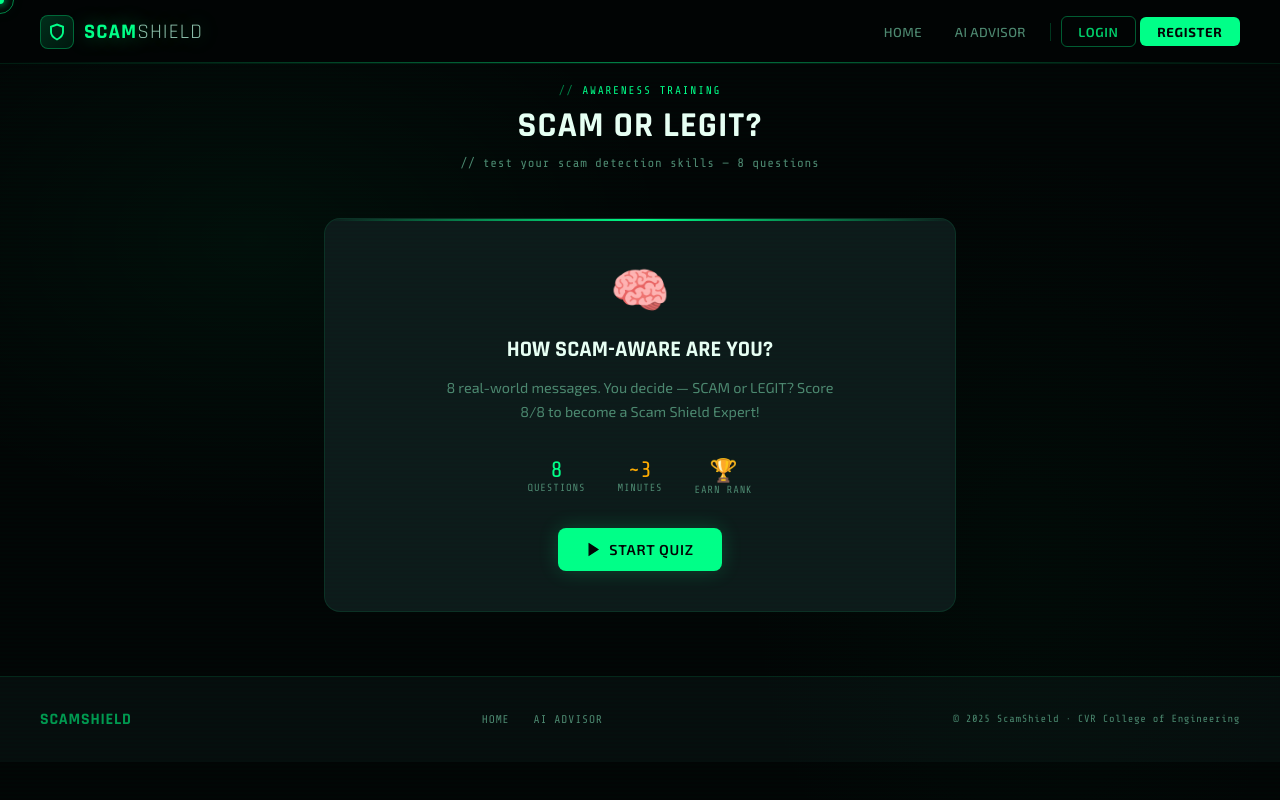
After one commit to ashuthoshkumar/scamshield, a Flask app: page /quiz in a window 1280 px wide. The commit adds this page. Run offline with Flask 3, Linux system fonts and the light colour scheme; parts of the project's set-up code (start-up, migrations or seed data) failed here and were passed over.

Commit message:
feature: scam awareness quiz

```diff
--- a/app.py
+++ b/app.py
@@ -362,6 +362,10 @@ def image_result():
                            translated_text=data['translated_text'],
                            user=session.get('user'))
 
+@app.route('/quiz')
+def quiz():
+    return render_template('quiz.html')
+
 # ─── CHATBOT PAGE ────────────────────────────────────────
 @app.route('/chatbot')
 def chatbot():
--- a/templates/index.html
+++ b/templates/index.html
@@ -74,6 +74,7 @@
   </a>
   <div class="nav-links">
     <a href="/chatbot" class="nav-link">AI Advisor</a>
+    <a href="/quiz" class="nav-link">Scam Quiz</a>
     <a href="/admin" class="nav-link">Admin</a>
     <div class="nav-divider"></div>
     {% if session.get('user') %}
--- /dev/null
+++ b/templates/quiz.html
@@ -0,0 +1,320 @@
+<!DOCTYPE html>
+<html lang="en">
+<head>
+<meta charset="UTF-8"/><meta name="viewport" content="width=device-width, initial-scale=1.0"/>
+<title>Scam Awareness Quiz — ScamShield</title>
+<link rel="stylesheet" href="{{ url_for('static', filename='css/style.css') }}"/>
+<style>
+.quiz-wrap{max-width:680px;margin:0 auto;padding:84px 1.5rem 4rem;}
+.quiz-hero{text-align:center;margin-bottom:3rem;}
+.quiz-card{background:var(--card);border:1px solid var(--border);border-radius:16px;padding:2rem;position:relative;overflow:hidden;display:none;}
+.quiz-card.active{display:block;animation:fadeUp .4s ease;}
+.quiz-card::before{content:'';position:absolute;top:0;left:0;right:0;height:2px;background:linear-gradient(90deg,transparent,var(--green),transparent);}
+.q-num{font-family:var(--mono);font-size:.7rem;color:var(--green3);letter-spacing:.1em;text-transform:uppercase;margin-bottom:.75rem;}
+.q-text{font-family:var(--head);font-size:1.25rem;font-weight:700;color:var(--text1);line-height:1.4;margin-bottom:.5rem;}
+.q-context{font-size:.85rem;color:var(--text3);margin-bottom:1.75rem;line-height:1.6;font-style:italic;padding:10px 14px;background:var(--black3);border-radius:8px;border-left:3px solid var(--border3);}
+.options{display:flex;flex-direction:column;gap:10px;}
+.opt-btn{
+  width:100%;text-align:left;padding:1rem 1.25rem;
+  background:var(--black3);border:1px solid var(--border);
+  border-radius:10px;cursor:none;
+  font-family:var(--body);font-size:.9rem;color:var(--text2);
+  transition:all .2s;display:flex;align-items:center;gap:12px;
+}
+.opt-btn:hover:not(:disabled){border-color:var(--border3);color:var(--green);background:var(--greendim);}
+.opt-btn.correct{background:rgba(0,255,136,.1);border-color:var(--green);color:var(--green);}
+.opt-btn.wrong{background:rgba(255,61,90,.1);border-color:var(--red);color:var(--red);}
+.opt-btn:disabled{cursor:not-allowed;}
+.opt-letter{width:28px;height:28px;border-radius:6px;background:var(--card2);border:1px solid var(--border);display:flex;align-items:center;justify-content:center;font-family:var(--mono);font-size:.75rem;color:var(--text3);flex-shrink:0;transition:all .2s;}
+.opt-btn.correct .opt-letter{background:rgba(0,255,136,.2);border-color:var(--green);color:var(--green);}
+.opt-btn.wrong .opt-letter{background:rgba(255,61,90,.2);border-color:var(--red);color:var(--red);}
+.explanation{display:none;margin-top:1.25rem;padding:1rem 1.25rem;border-radius:10px;font-size:.875rem;line-height:1.7;}
+.explanation.show{display:block;animation:fadeUp .3s ease;}
+.exp-safe{background:rgba(0,255,136,.06);border:1px solid var(--border3);color:var(--text2);}
+.exp-danger{background:rgba(255,61,90,.06);border:1px solid rgba(255,61,90,.25);color:var(--text2);}
+.progress-bar-wrap{height:4px;background:rgba(255,255,255,.05);border-radius:2px;margin-bottom:1.5rem;overflow:hidden;}
+.progress-bar-fill{height:100%;background:linear-gradient(90deg,var(--green3),var(--green));border-radius:2px;transition:width .5s ease;}
+.score-card{background:var(--card);border:1px solid var(--border);border-radius:16px;padding:2.5rem;text-align:center;display:none;}
+.score-card.show{display:block;animation:fadeUp .5s ease;}
+.score-num{font-family:var(--mono);font-size:4rem;font-weight:700;margin-bottom:8px;}
+.score-label{font-family:var(--head);font-size:1.4rem;font-weight:700;text-transform:uppercase;letter-spacing:.04em;margin-bottom:1rem;}
+.score-breakdown{display:grid;grid-template-columns:repeat(3,1fr);gap:10px;margin:1.5rem 0;}
+.sb-item{background:var(--black3);border:1px solid var(--border);border-radius:10px;padding:1rem;}
+.sb-num{font-family:var(--mono);font-size:1.5rem;font-weight:700;margin-bottom:4px;}
+.sb-lbl{font-family:var(--mono);font-size:.6rem;color:var(--text3);letter-spacing:.08em;text-transform:uppercase;}
+@keyframes fadeUp{from{opacity:0;transform:translateY(12px)}to{opacity:1;transform:translateY(0)}}
+</style>
+</head>
+<body class="animated-bg">
+<div class="scanline"></div>
+<div class="cursor" id="cursor"></div><div class="cursor-ring" id="cursor-ring"></div>
+<nav>
+  <a href="/" class="nav-brand"><div class="nav-logo-box"><svg viewBox="0 0 24 24" fill="none" stroke="currentColor" stroke-width="2.5" stroke-linecap="round"><path d="M12 22s8-4 8-10V5l-8-3-8 3v7c0 6 8 10 8 10z"/></svg></div><span class="nav-brand-name">SCAM<span>SHIELD</span></span></a>
+  <div class="nav-links">
+    <a href="/" class="nav-link">Home</a>
+    <a href="/chatbot" class="nav-link">AI Advisor</a>
+    <div class="nav-divider"></div>
+    {% if session.get('user') %}
+      <a href="/dashboard" class="nav-btn-out">Dashboard</a>
+      <a href="/logout" class="nav-link">Logout</a>
+    {% else %}
+      <a href="/login" class="nav-btn-out">Login</a>
+      <a href="/register" class="nav-btn-solid">Register</a>
+    {% endif %}
+  </div>
+</nav>
+
+<div class="quiz-wrap">
+  <div class="quiz-hero">
+    <div class="sec-label" style="justify-content:center;">Awareness Training</div>
+    <div style="font-family:var(--head);font-size:2.2rem;font-weight:800;text-transform:uppercase;letter-spacing:.03em;margin-bottom:.5rem;">Scam or Legit?</div>
+    <div style="font-family:var(--mono);font-size:.78rem;color:var(--text3);letter-spacing:.06em;">// test your scam detection skills — 8 questions</div>
+  </div>
+
+  <!-- START CARD -->
+  <div id="start-card" style="background:var(--card);border:1px solid var(--border);border-radius:16px;padding:2.5rem;text-align:center;position:relative;overflow:hidden;">
+    <div style="position:absolute;top:0;left:0;right:0;height:2px;background:linear-gradient(90deg,transparent,var(--green),transparent);"></div>
+    <div style="font-size:3rem;margin-bottom:1rem;">🧠</div>
+    <div style="font-family:var(--head);font-size:1.4rem;font-weight:700;text-transform:uppercase;margin-bottom:.75rem;">How Scam-Aware Are You?</div>
+    <div style="font-size:.9rem;color:var(--text3);max-width:400px;margin:0 auto 2rem;line-height:1.7;">8 real-world messages. You decide — SCAM or LEGIT? Score 8/8 to become a Scam Shield Expert!</div>
+    <div style="display:flex;justify-content:center;gap:2rem;margin-bottom:2rem;flex-wrap:wrap;">
+      <div style="text-align:center;"><div style="font-family:var(--mono);font-size:1.4rem;color:var(--green);">8</div><div style="font-family:var(--mono);font-size:.65rem;color:var(--text3);letter-spacing:.08em;">QUESTIONS</div></div>
+      <div style="text-align:center;"><div style="font-family:var(--mono);font-size:1.4rem;color:var(--amber);">~3</div><div style="font-family:var(--mono);font-size:.65rem;color:var(--text3);letter-spacing:.08em;">MINUTES</div></div>
+      <div style="text-align:center;"><div style="font-family:var(--mono);font-size:1.4rem;color:var(--blue);">🏆</div><div style="font-family:var(--mono);font-size:.65rem;color:var(--text3);letter-spacing:.08em;">EARN RANK</div></div>
+    </div>
+    <button onclick="startQuiz()" class="btn btn-primary btn-lg">
+      <svg width="15" height="15" fill="none" viewBox="0 0 24 24" stroke="currentColor" stroke-width="2"><polygon points="5 3 19 12 5 21 5 3" fill="currentColor"/></svg>
+      Start Quiz
+    </button>
+  </div>
+
+  <!-- PROGRESS -->
+  <div id="progress-wrap" style="display:none;margin-top:1.5rem;">
+    <div style="display:flex;justify-content:space-between;align-items:center;margin-bottom:6px;">
+      <span style="font-family:var(--mono);font-size:.68rem;color:var(--text3);letter-spacing:.06em;">QUESTION <span id="q-current">1</span> OF 8</span>
+      <span style="font-family:var(--mono);font-size:.68rem;color:var(--green);letter-spacing:.06em;">SCORE: <span id="q-score">0</span></span>
+    </div>
+    <div class="progress-bar-wrap"><div class="progress-bar-fill" id="progress-fill" style="width:0%;"></div></div>
+  </div>
+
+  <!-- QUIZ QUESTIONS -->
+  <div id="quiz-container"></div>
+
+  <!-- SCORE CARD -->
+  <div class="score-card" id="score-card">
+    <div style="position:absolute;top:0;left:0;right:0;height:2px;background:linear-gradient(90deg,transparent,var(--green),transparent);"></div>
+    <div id="score-emoji" style="font-size:3.5rem;margin-bottom:.75rem;"></div>
+    <div class="score-num" id="final-score"></div>
+    <div class="score-label" id="score-label"></div>
+    <div id="score-desc" style="font-size:.88rem;color:var(--text3);max-width:400px;margin:0 auto 1.5rem;line-height:1.7;"></div>
+    <div class="score-breakdown">
+      <div class="sb-item"><div class="sb-num c-green" id="sb-correct">0</div><div class="sb-lbl">Correct</div></div>
+      <div class="sb-item"><div class="sb-num c-red" id="sb-wrong">0</div><div class="sb-lbl">Wrong</div></div>
+      <div class="sb-item"><div class="sb-num c-amber" id="sb-pct">0%</div><div class="sb-lbl">Accuracy</div></div>
+    </div>
+    <div style="display:flex;gap:10px;justify-content:center;flex-wrap:wrap;">
+      <button onclick="restartQuiz()" class="btn btn-primary btn-lg">Try Again</button>
+      <a href="/" class="btn btn-outline btn-lg">Scan Real Messages</a>
+      <a href="/chatbot" class="btn btn-ghost btn-lg">Ask AI Advisor</a>
+    </div>
+  </div>
+</div>
+
+<footer><div class="footer-brand">SCAMSHIELD</div><div class="footer-links"><a href="/" class="footer-link">Home</a><a href="/chatbot" class="footer-link">AI Advisor</a></div><div class="footer-copy">© 2025 ScamShield · CVR College of Engineering</div></footer>
+
+<script>
+// Cursor
+const cursor=document.getElementById('cursor'),ring=document.getElementById('cursor-ring');
+let mx=0,my=0,rx=0,ry=0;
+document.addEventListener('mousemove',e=>{mx=e.clientX;my=e.clientY;cursor.style.left=mx+'px';cursor.style.top=my+'px';});
+(function ar(){rx+=(mx-rx)*.12;ry+=(my-ry)*.12;ring.style.left=rx+'px';ring.style.top=ry+'px';requestAnimationFrame(ar);})();
+
+// Quiz Data
+const questions = [
+  {
+    text: "Is this message a SCAM or LEGIT?",
+    context: "SMS received: 'Dear SBI customer, your account has been SUSPENDED due to unusual activity. Update KYC immediately at: bit.ly/sbi-kyc-now or your account will be permanently blocked in 24 hours.'",
+    options: ["🚨 SCAM — This is fraud", "✅ LEGIT — Looks genuine"],
+    correct: 0,
+    explanation: "⚠️ SCAM! Real banks NEVER send KYC update links via SMS. The bit.ly short link is a phishing trap. Urgency language ('24 hours', 'SUSPENDED') is a classic scam tactic."
+  },
+  {
+    text: "Is this message a SCAM or LEGIT?",
+    context: "WhatsApp message: 'CONGRATULATIONS! You have been selected as the LUCKY WINNER of ₹25,00,000 in Amazon Mega Lucky Draw 2025! Claim your prize within 48 hours. Send ₹499 processing fee to UPI: prize@amazondraw.in'",
+    options: ["🚨 SCAM — This is fraud", "✅ LEGIT — Amazon really sent this"],
+    correct: 0,
+    explanation: "⚠️ SCAM! Amazon never runs WhatsApp lucky draws. Asking for ₹499 'processing fee' is a classic advance fee fraud. You can never WIN money by PAYING money first!"
+  },
+  {
+    text: "Is this email SCAM or LEGIT?",
+    context: "Email from 'support@google.com': 'Your Google account will be deleted in 24 hours due to policy violations. Click here to verify: accounts.google-secure-verify.com/login'",
+    options: ["🚨 SCAM — Fake Google email", "✅ LEGIT — Official Google mail"],
+    correct: 0,
+    explanation: "⚠️ SCAM! The link 'google-secure-verify.com' is NOT Google's domain. Google's real domain is google.com only. This is a phishing site designed to steal your password!"
+  },
+  {
+    text: "Is this SMS SCAM or LEGIT?",
+    context: "SMS from 'VM-HDFCBK': 'Your HDFC account ending 4521 has a credit of Rs.15,000 on 21-Mar-2026. If not done by you, call 1800-258-3838 immediately.'",
+    options: ["🚨 SCAM — Ignore this", "✅ LEGIT — Real bank transaction alert"],
+    correct: 1,
+    explanation: "✅ LEGIT! This is a genuine bank transaction SMS. It shows the last 4 digits of account, specific amount and date. The number 1800-258-3838 is HDFC's real helpline. No link, no urgency, no fee request!"
+  },
+  {
+    text: "Is this job offer SCAM or LEGIT?",
+    context: "LinkedIn message: 'Work from home! Earn ₹50,000/month liking YouTube videos. No experience needed. Pay ₹2000 registration fee to start. WhatsApp: 9988776655'",
+    options: ["🚨 SCAM — Fake job offer", "✅ LEGIT — Real WFH opportunity"],
+    correct: 0,
+    explanation: "⚠️ SCAM! No legitimate job pays you to like YouTube videos. The registration fee demand is a red flag — real employers NEVER charge you to hire you. This is a classic part-time job scam!"
+  },
+  {
+    text: "Is this OTP message SCAM or LEGIT?",
+    context: "Call from 'bank officer': 'Sir, I'm calling from your bank's fraud department. Your account has been compromised. To secure your account, please share the OTP you just received on your phone.'",
+    options: ["🚨 SCAM — Never share OTP", "✅ LEGIT — Bank is helping me"],
+    correct: 0,
+    explanation: "⚠️ SCAM! Banks NEVER ask for OTPs over the phone — not even their own employees. An OTP is a one-time password meant ONLY for you. Anyone asking for it is trying to steal your money!"
+  },
+  {
+    text: "Is this UPI request SCAM or LEGIT?",
+    context: "UPI notification: 'You have received a collect request of ₹1 from paytm@ybl. The message says: Accept to receive ₹5000 cashback in your account'",
+    options: ["🚨 SCAM — Don't accept", "✅ LEGIT — Free ₹5000 cashback"],
+    correct: 0,
+    explanation: "⚠️ SCAM! In UPI, you enter your PIN to SEND money, not receive it. A 'collect request' means THEY want to take money FROM you. Accepting this will deduct ₹1 (or more) from your account — not add ₹5000!"
+  },
+  {
+    text: "Is this delivery SMS SCAM or LEGIT?",
+    context: "SMS: 'Your Amazon package #402-8821 could not be delivered. Update your address within 24hrs to avoid return: amzn-delivery-update.xyz/redeliver'",
+    options: ["🚨 SCAM — Fake delivery SMS", "✅ LEGIT — Amazon delivery update"],
+    correct: 0,
+    explanation: "⚠️ SCAM! Amazon's real domain is amazon.in or amazon.com — never 'amzn-delivery-update.xyz'. Scammers use fake delivery SMS to steal your address, card details, or install malware!"
+  }
+];
+
+let current = 0;
+let score = 0;
+let answered = false;
+
+function startQuiz() {
+  document.getElementById('start-card').style.display = 'none';
+  document.getElementById('progress-wrap').style.display = 'block';
+  renderQuestion(0);
+}
+
+function renderQuestion(index) {
+  answered = false;
+  const q = questions[index];
+  const container = document.getElementById('quiz-container');
+
+  // Update progress
+  document.getElementById('q-current').textContent = index + 1;
+  document.getElementById('progress-fill').style.width = ((index / questions.length) * 100) + '%';
+
+  container.innerHTML = `
+    <div class="quiz-card active" id="qcard-${index}">
+      <div class="q-num">// Question ${index + 1} of ${questions.length}</div>
+      <div class="q-text">${q.text}</div>
+      <div class="q-context">${q.context}</div>
+      <div class="options">
+        ${q.options.map((opt, i) => `
+          <button class="opt-btn" onclick="answer(${index}, ${i})" id="opt-${index}-${i}">
+            <div class="opt-letter">${String.fromCharCode(65 + i)}</div>
+            ${opt}
+          </button>
+        `).join('')}
+      </div>
+      <div class="explanation" id="exp-${index}"></div>
+      <div id="next-btn-${index}" style="display:none;margin-top:1.25rem;">
+        <button onclick="nextQuestion(${index})" class="btn btn-primary">
+          ${index < questions.length - 1 ? 'Next Question →' : 'See My Results 🏆'}
+        </button>
+      </div>
+    </div>
+  `;
+}
+
+function answer(qIndex, optIndex) {
+  if (answered) return;
+  answered = true;
+
+  const q = questions[qIndex];
+  const isCorrect = optIndex === q.correct;
+
+  if (isCorrect) {
+    score++;
+    document.getElementById('q-score').textContent = score;
+  }
+
+  // Style buttons
+  q.options.forEach((_, i) => {
+    const btn = document.getElementById(`opt-${qIndex}-${i}`);
+    btn.disabled = true;
+    if (i === q.correct) btn.classList.add('correct');
+    else if (i === optIndex && !isCorrect) btn.classList.add('wrong');
+  });
+
+  // Show explanation
+  const exp = document.getElementById(`exp-${qIndex}`);
+  exp.textContent = q.explanation;
+  exp.classList.add('show');
+  exp.classList.add(isCorrect ? 'exp-safe' : 'exp-danger');
+
+  // Show next button
+  document.getElementById(`next-btn-${qIndex}`).style.display = 'block';
+}
+
+function nextQuestion(current) {
+  if (current < questions.length - 1) {
+    renderQuestion(current + 1);
+    window.scrollTo({ top: document.getElementById('quiz-container').getBoundingClientRect().top + window.scrollY - 100, behavior: 'smooth' });
+  } else {
+    showResults();
+  }
+}
+
+function showResults() {
+  document.getElementById('quiz-container').innerHTML = '';
+  document.getElementById('progress-wrap').style.display = 'none';
+  document.getElementById('progress-fill').style.width = '100%';
+
+  const pct = Math.round((score / questions.length) * 100);
+  const scoreCard = document.getElementById('score-card');
+  scoreCard.classList.add('show');
+
+  document.getElementById('sb-correct').textContent = score;
+  document.getElementById('sb-wrong').textContent = questions.length - score;
+  document.getElementById('sb-pct').textContent = pct + '%';
+
+  let emoji, label, desc, color;
+  if (score === 8) {
+    emoji = '🏆'; label = 'Scam Shield Expert!'; color = 'var(--green)';
+    desc = 'Perfect score! You are a scam detection expert. You can spot frauds that fool millions of people every day!';
+  } else if (score >= 6) {
+    emoji = '🛡️'; label = 'Scam Defender!'; color = 'var(--green)';
+    desc = 'Great job! You have strong scam detection skills. A few more and you\'ll be a full expert!';
+  } else if (score >= 4) {
+    emoji = '⚠️'; label = 'Needs Practice!'; color = 'var(--amber)';
+    desc = 'You\'re learning! Scammers are clever. Review the explanations and try again to sharpen your skills.';
+  } else {
+    emoji = '🚨'; label = 'High Risk Profile!'; color = 'var(--red)';
+    desc = 'You\'re vulnerable to scams! Please read the explanations carefully and retake the quiz. Your safety matters!';
+  }
+
+  document.getElementById('score-emoji').textContent = emoji;
+  document.getElementById('final-score').textContent = score + '/8';
+  document.getElementById('final-score').style.color = color;
+  document.getElementById('score-label').textContent = label;
+  document.getElementById('score-label').style.color = color;
+  document.getElementById('score-desc').textContent = desc;
+
+  scoreCard.scrollIntoView({ behavior: 'smooth', block: 'center' });
+}
+
+function restartQuiz() {
+  current = 0; score = 0; answered = false;
+  document.getElementById('score-card').classList.remove('show');
+  document.getElementById('progress-wrap').style.display = 'block';
+  document.getElementById('q-score').textContent = '0';
+  renderQuestion(0);
+}
+</script>
+</body>
+</html>
```
